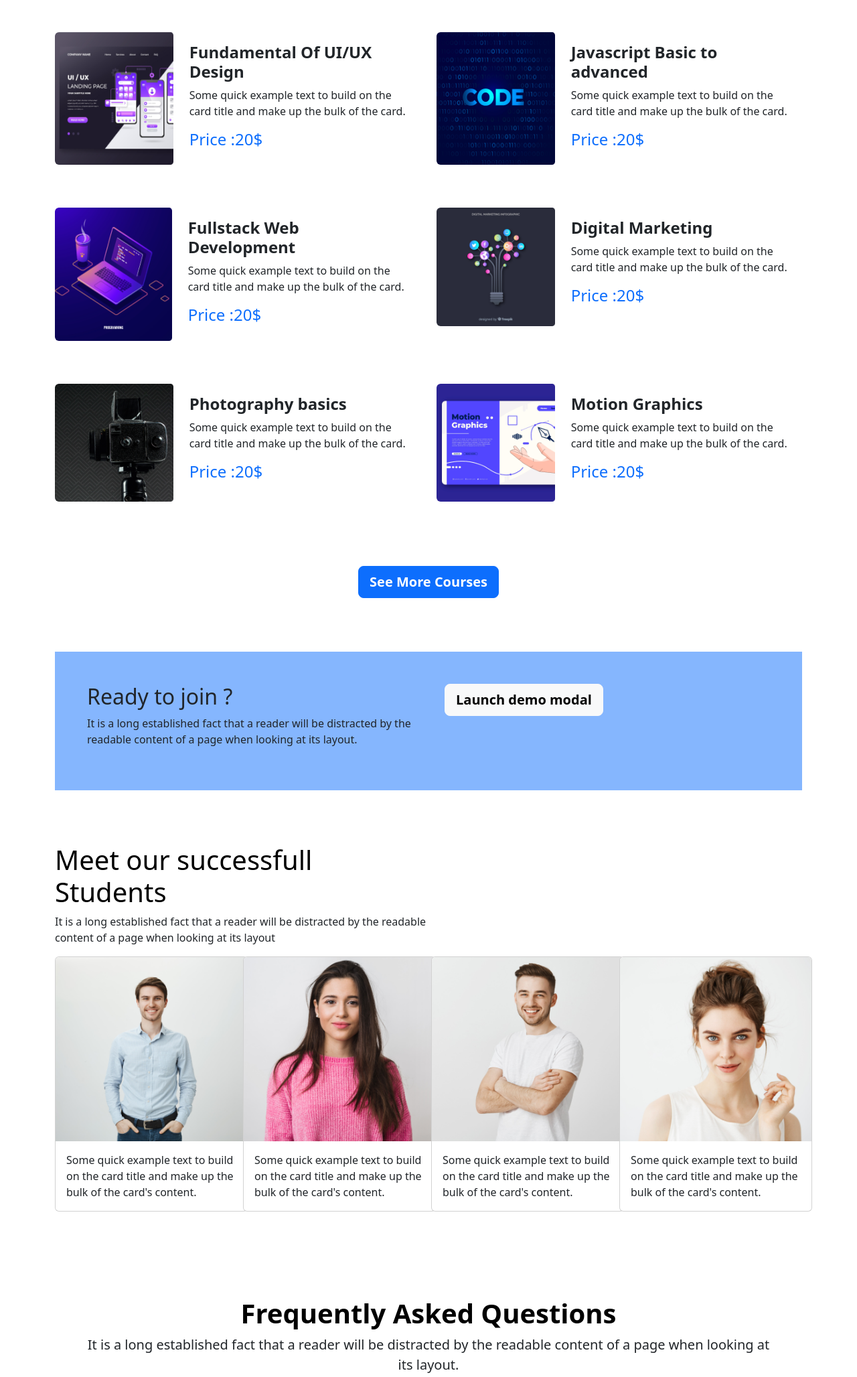
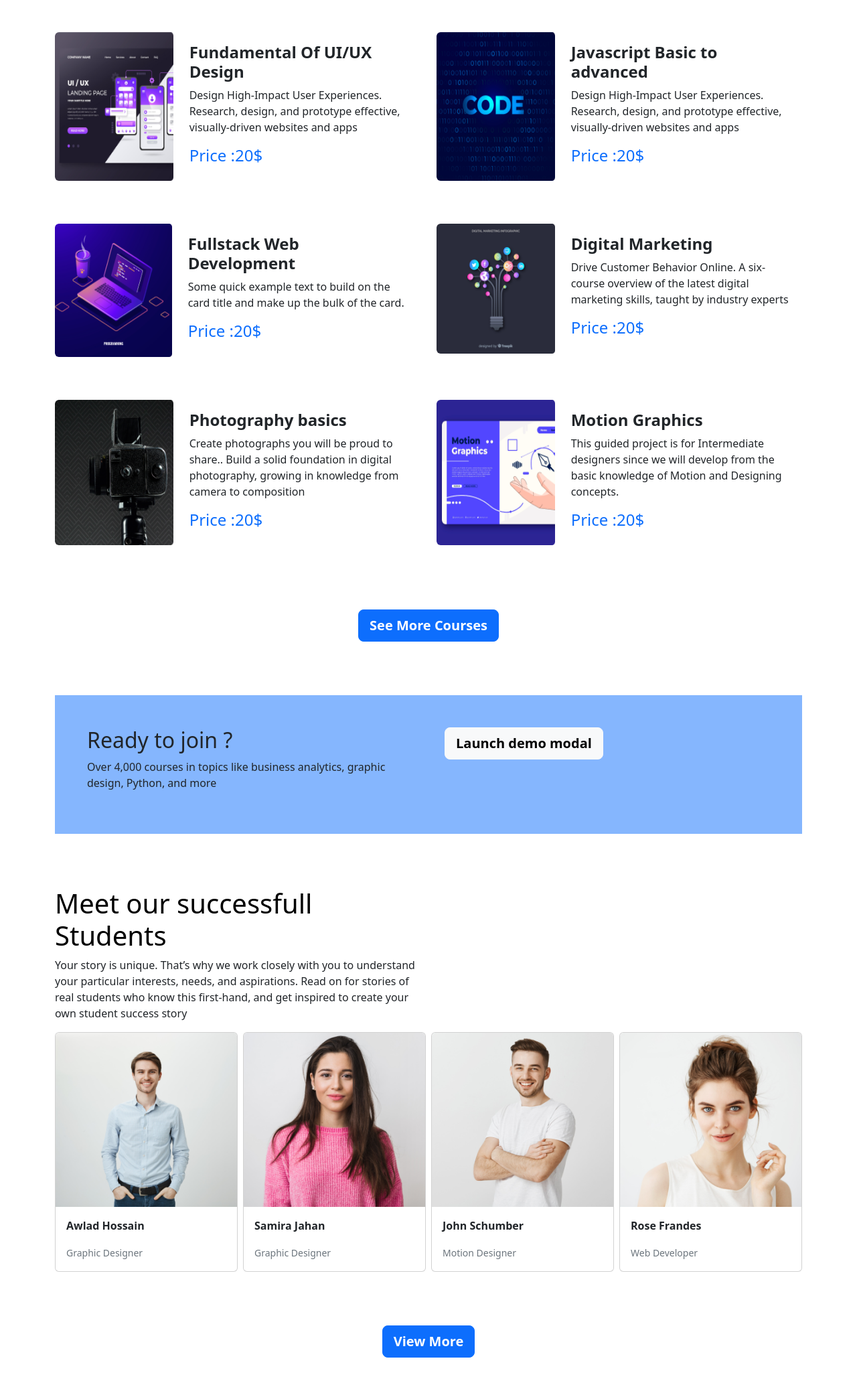
Before and after one commit to tonny009/edtech, a plain HTML site: page index.html in a window 1280 px wide. Shown: the part 1040-3096 px from the top of the page at 67% size. Drawn offline with Linux system fonts and the light colour scheme.

Commit message:
Make responsive the students portion

```diff
--- a/index.html
+++ b/index.html
@@ -128,8 +128,8 @@
                         <div class="col-md-8">
                             <div class="card-body">
                                 <h4 class="card-title fw-bold">Fundamental Of UI/UX Design</h4>
-                                <p class="card-text">Some quick example text to build on the card title
-                                    and make up the bulk of the card.</p>
+                                <p class="card-text">Design High-Impact User Experiences. Research, design, and
+                                    prototype effective, visually-driven websites and apps</p>
                                 <h4 class="text-primary">Price :20$</h4>
                             </div>
                         </div>
@@ -145,8 +145,8 @@
                         <div class="col-md-8">
                             <div class="card-body">
                                 <h4 class="card-title fw-bold">Javascript Basic to advanced</h4>
-                                <p class="card-text">Some quick example text to build on the card title
-                                    and make up the bulk of the card.</p>
+                                <p class="card-text">Design High-Impact User Experiences. Research, design, and
+                                    prototype effective, visually-driven websites and apps</p>
                                 <h4 class="text-primary">Price :20$</h4>
                             </div>
                         </div>
@@ -179,8 +179,8 @@
                         <div class="col-md-8">
                             <div class="card-body">
                                 <h4 class="card-title fw-bold">Digital Marketing</h4>
-                                <p class="card-text">Some quick example text to build on the card title
-                                    and make up the bulk of the card.</p>
+                                <p class="card-text">Drive Customer Behavior Online. A six-course overview of the latest
+                                    digital marketing skills, taught by industry experts</p>
                                 <h4 class="text-primary">Price :20$</h4>
                             </div>
                         </div>
@@ -196,8 +196,9 @@
                         <div class="col-md-8">
                             <div class="card-body">
                                 <h4 class="card-title fw-bold">Photography basics</h4>
-                                <p class="card-text">Some quick example text to build on the card title
-                                    and make up the bulk of the card.</p>
+                                <p class="card-text">Create photographs you will be proud to share.. Build a solid
+                                    foundation in digital photography, growing in knowledge from camera to composition
+                                </p>
                                 <h4 class="text-primary">Price :20$</h4>
                             </div>
                         </div>
@@ -213,8 +214,8 @@
                         <div class="col-md-8">
                             <div class="card-body">
                                 <h4 class="card-title fw-bold">Motion Graphics</h4>
-                                <p class="card-text">Some quick example text to build on the card title
-                                    and make up the bulk of the card.</p>
+                                <p class="card-text">This guided project is for Intermediate designers since we will
+                                    develop from the basic knowledge of Motion and Designing concepts.</p>
                                 <h4 class="text-primary">Price :20$</h4>
                             </div>
                         </div>
@@ -236,8 +237,7 @@
 
                 <div class=" col-lg-6 col-12 col-md-12 ">
                     <h2>Ready to join ?</h2>
-                    <p>It is a long established fact that a reader will be distracted by the
-                        readable content of a page when looking at its layout.</p>
+                    <p>Over 4,000 courses in topics like business analytics, graphic design, Python, and more</p>
                 </div>
                 <div class="col-lg-6  ">
                     <!-- Button trigger modal -->
@@ -274,58 +274,62 @@
         </div>
 
     </section>
-    <section class="container mt-5">
+    <section class="container mt-5 ">
         <div class="w-50 text-wrap">
             <h1> Meet our successfull Students</h1>
-            <p>It is a long established fact that a reader will be distracted by the
-                readable content of a page when looking at its layout</p>
+            <p>Your story is unique. That’s why we work closely with you to understand your particular interests, needs,
+                and aspirations. Read on for stories of real students who know this first-hand, and get inspired to
+                create your own student success story</p>
         </div>
 
     </section>
 
-    <section class="container ">
+    <section class="container d-flex flex-column justify-content-center align-items-center">
         <div class="row gx-2 d-flex">
-            <div class="col-lg-3 col-md-6 col-1">
-                <div class="card" style="width: 18rem;">
+            <div class="col-lg-3 col-md-6 col-12">
+                <div class="card student">
                     <img src="images/student/student-1.png" class="card-img-top" alt="...">
                     <div class="card-body">
-                        <p class="card-text">Some quick example text to build on the card title and make up the bulk of
-                            the card's content.</p>
+                        <p class="card-text fw-bold">Awlad Hossain</p>
+                        <p class="card-text"><small class="text-muted">Graphic Designer</small></p>
                     </div>
                 </div>
 
             </div>
-            <div class="col-lg-3 col-md-6">
-                <div class="card" style="width: 18rem;">
+            <div class="col-lg-3 col-md-6 ">
+                <div class="card  student">
                     <img src="images/student/student-2.png" class="card-img-top" alt="...">
                     <div class="card-body">
-                        <p class="card-text">Some quick example text to build on the card title and make up the bulk of
-                            the card's content.</p>
+                        <p class="card-text fw-bold">Samira Jahan</p>
+                        <p class="card-text"><small class="text-muted">Graphic Designer</small></p>
                     </div>
                 </div>
 
             </div>
-            <div class="col-lg-3 col-md-6">
-                <div class="card" style="width: 18rem;">
+            <div class="col-lg-3 col-md-6 ">
+                <div class="card  student">
                     <img src="images/student/student-3.png" class="card-img-top" alt="...">
                     <div class="card-body">
-                        <p class="card-text">Some quick example text to build on the card title and make up the bulk of
-                            the card's content.</p>
+                        <p class="card-text fw-bold">John Schumber</p>
+                        <p class="card-text"><small class="text-muted">Motion Designer</small></p>
                     </div>
                 </div>
 
             </div>
-            <div class="col-lg-3 col-md-6">
-                <div class="card" style="width: 18rem;">
+            <div class="col-lg-3 col-md-6 ">
+                <div class="card  student">
                     <img src="images/student/student-4.png" class="card-img-top" alt="...">
                     <div class="card-body">
-                        <p class="card-text">Some quick example text to build on the card title and make up the bulk of
-                            the card's content.</p>
+                        <p class="card-text fw-bold">Rose Frandes</p>
+                        <p class="card-text"><small class="text-muted">Web Developer</small></p>
                     </div>
                 </div>
 
             </div>
 
+        </div>
+        <div class="mt-5 ">
+            <button type="button" class="btn btn-primary btn-lg fw-bold">View More</button>
         </div>
     </section>
 
--- a/style.css
+++ b/style.css
@@ -33,15 +33,14 @@ h1 {
     background-color: rgb(191, 216, 208);
 }
 
-/* .footer_design{
-    height: ;
-} */
+
+
 footer {
     position: absolute;
     width: 100%;
     left: 0px;
     right: 0px;
-    top: 4000px;
+    top: 4200px;
     text-align: center;
     justify-content: center;
     align-items: center;
@@ -91,7 +90,12 @@ footer {
 
 @media only screen and (max-width:688px) {
     footer {
-        top: 8600px;
+        top: 8800px;
+    }
+
+    .student img {
+        width: 31rem;
+        height: 10rem;
     }
 
 }
```
